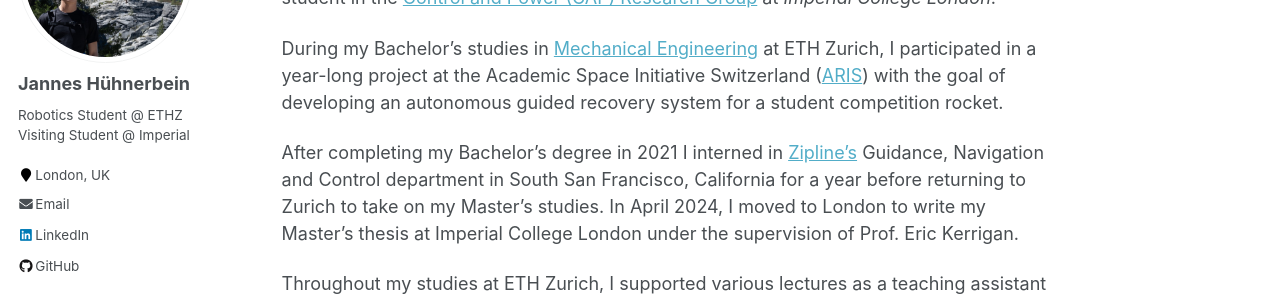
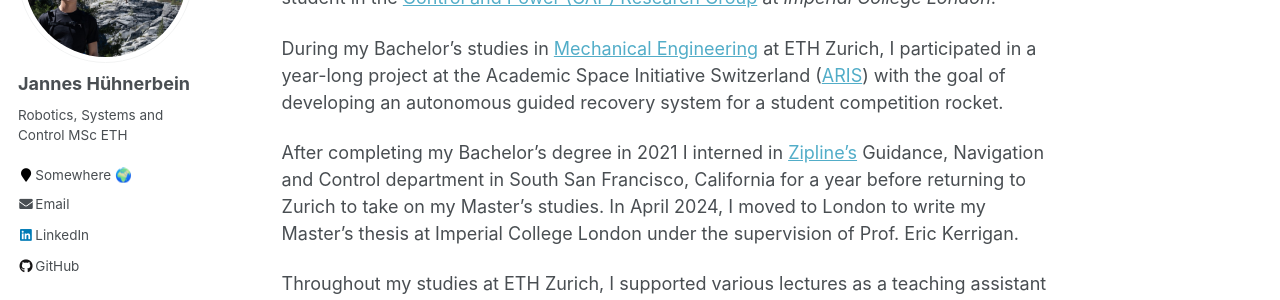
Before and after one commit to janneshb/huehnerbe.in, a Jekyll site: the page built from _pages/about.md, in a window 1280 px wide. Shown: the part 230-530 px from the top of the page. Built offline with Jekyll 4.4.1, drawn with Linux system fonts in a browser that asks for light colours.

Commit message:
updated personal info

```diff
--- a/_config.yml
+++ b/_config.yml
@@ -11,7 +11,7 @@ locale                   : "en-US"
 title                    : "Jannes Hühnerbein"
 title_separator          : "-"
 name                     : &name "Jannes Hühnerbein"
-description              : &description "My personal website"
+description              : &description "My personal and academic website"
 url                      : https://huehnerbe.in
 baseurl                  : ""
 repository               : "janneshb/huehnerbe.in"
@@ -24,8 +24,8 @@ author:
   avatar           : "profile.jpeg"
   name             : "Jannes Hühnerbein"
   pronouns         : # example: "she/her"
-  bio              : "Robotics Student @ ETHZ<br>Visiting Student @ Imperial"
-  location         : "London, UK"
+  bio              : "Robotics, Systems and Control MSc ETH"
+  location         : "Somewhere 🌍"
   employer         :
   uri              :
   email            : "hjannes@ethz.ch"
```
